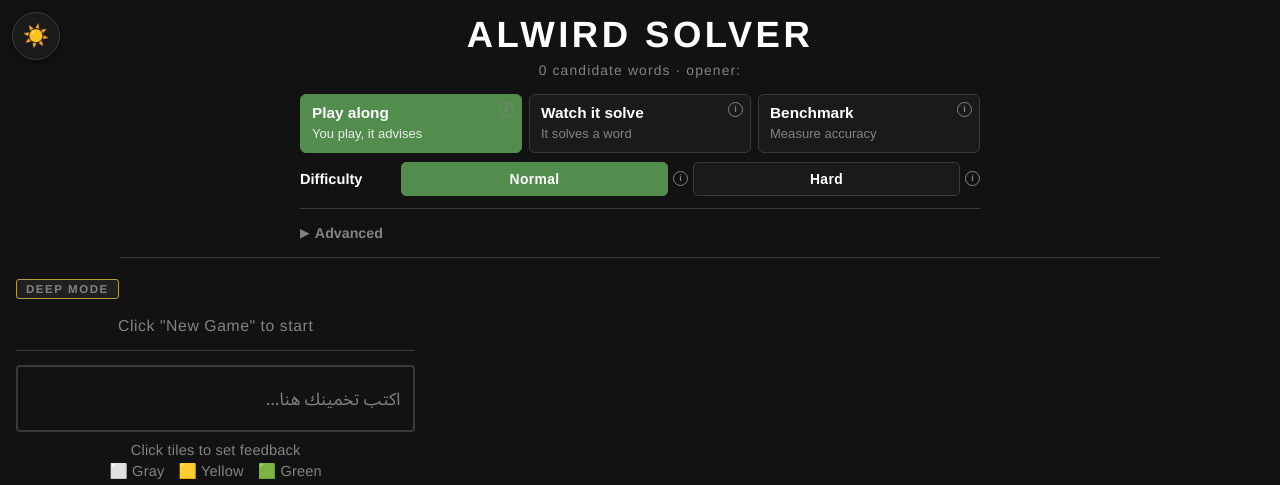
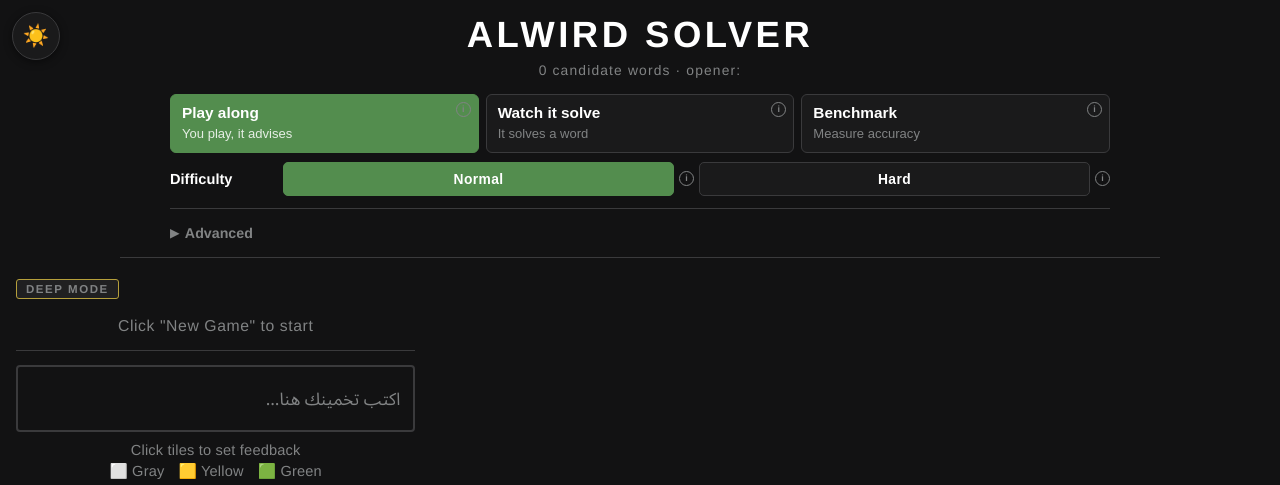
Before and after one commit to AlaaLabban/wordle_solver, a Flask app: page / in a window 1280 px wide. Shown: the top 485 px of the page. Run offline with Flask 3, Linux system fonts and the light colour scheme; parts of the project's set-up code (start-up, migrations or seed data) failed here and were passed over.

Commit message:
Widen the mode menu and fix bar charts stretching on wide panes
The benchmark warning also no longer tells you to switch away from Deep
search. Comparing the two search depths is the whole point of a benchmark,
so the warning now just sets the expectation that the run takes longer.

Charts: .bar-svg is width:100% over a viewBox, so W is a coordinate space
rather than a pixel width. It tracked the container, so a wide pane grew W
while H stayed at 190 — the chart became a long, short strip with thin bars
stranded in enormous slots.

- Cap W at 720. A wide container now scales the whole chart up, bars and
  labels together, instead of stretching it. Narrow screens sit below the
  cap and are unaffected.
- Make bar width proportional to the slot so a 4-bar chart fills its space
  as well as a 16-bar one, with a cap so sparse charts do not grow fat bars.
- Lay a small number of bars out in a centred band rather than spreading
  them over the full width. A 2-bar chart read as two sticks at opposite
  ends of the pane; it is now a centred pair. Widening the bars alone could
  not fix this, and shrinking W to compensate would have scaled the label
  text up with it.
- Stop labelling zero-value bars. An empty benchmark bucket drew a "0" over
  a flat bar, and a distribution with six empty buckets was mostly noise.

Menu: raise the desktop cap from 680px to 940px. At 1920 it was a narrow
island floating above content that ran to 1560px.

```diff
--- a/templates/index.html
+++ b/templates/index.html
@@ -388,8 +388,8 @@ hr { border: none; border-top: 1px solid var(--tile-border); margin: 14px 0; }
   /* The old 2-column grid existed to tame twelve buttons. The menu is now
      seven controls, so a single column reads better and keeps the divider
      and the Advanced disclosure full width. */
-  .mode-menu { max-width: 680px; margin-inline: auto; }
-  .opt-label { min-width: 92px; }
+  .mode-menu { max-width: 940px; margin-inline: auto; }
+  .opt-label { min-width: 104px; }
 
   /* pane = [ game controls | charts ] */
   /* game column grows with the window instead of sitting at a fixed 360px */
@@ -508,7 +508,7 @@ hr { border: none; border-top: 1px solid var(--tile-border); margin: 14px 0; }
       </div>
 
       <div class="inline-warn" id="bench-deep-warn" hidden>
-        <b>Deep search on a benchmark is slow.</b> Every turn of every game searches all 119,961 words, so a large run can take many minutes. Switch to Quick search for fast benchmarks.
+        <b>Deep search makes a benchmark slow.</b> Every turn of every game searches all 119,961 words, so a large run can take many minutes. Comparing the two search depths is exactly what a benchmark is for — just expect a longer wait on this one.
       </div>
 
     </div>
@@ -842,9 +842,23 @@ function drawBarChart(host, bars, opts = {}) {
   if (!bars || !bars.length) { host.innerHTML = '<div class="chart-empty">— no data yet —</div>'; return; }
 
   const maxVal = opts.maxValue != null ? opts.maxValue : Math.max(...bars.map(b => b.value), 1e-9);
-  const W = Math.max(host.clientWidth || 460, bars.length * 22);
-  const slot = W / bars.length;
-  const barW = Math.max(10, Math.min(slot - 12, 64));
+  /* The SVG is width:100% over a viewBox, so W is a coordinate space rather
+     than a pixel width. Letting it track the container meant a wide pane grew
+     W while H stayed at 190, stretching the chart into a long, short strip
+     with thin bars stranded in huge slots. Capping W makes a wide container
+     scale the whole chart up — bars, labels and all — instead. */
+  const W = Math.max(Math.min(host.clientWidth || 460, 720), bars.length * 22);
+  /* With only a few bars, spreading them over the full width leaves them
+     marooned in enormous slots. Lay them out in a centred band instead, so a
+     2-bar chart reads as a tidy pair rather than two sticks at opposite ends.
+     Widening the bars instead would not work: the bar cap has to stay modest,
+     and shrinking W to compensate would scale the label text up with it. */
+  const bandW  = Math.min(W, Math.max(bars.length * 110, 200));
+  const bandX  = (W - bandW) / 2;
+  const slot   = bandW / bars.length;
+  /* Proportional to the slot so a 4-bar chart fills its space as well as a
+     16-bar one does; the 110 cap stops a sparse chart growing fat bars. */
+  const barW = Math.max(10, Math.min(slot - 12, slot * 0.72, 110));
   const H = 190, padTop = 24, padBot = 48;
   const plotH = H - padTop - padBot;
 
@@ -873,7 +887,7 @@ function drawBarChart(host, bars, opts = {}) {
 
   bars.forEach((b, i) => {
     const h = Math.max(2, plotH * (b.value / maxVal));
-    const x = i * slot + (slot - barW) / 2;
+    const x = bandX + i * slot + (slot - barW) / 2;
     const y = padTop + plotH - h;
 
     const rect = document.createElementNS(NS, 'rect');
@@ -888,7 +902,9 @@ function drawBarChart(host, bars, opts = {}) {
     rect.addEventListener('mouseleave', () => { rect.classList.remove('hl'); ChartTip.hide(); });
     svg.appendChild(rect);
 
-    if (showValues && labelled.has(i)) {
+    // A row of "0" labels over flat bars is pure noise — the axis already
+    // says which bucket is empty.
+    if (showValues && labelled.has(i) && b.value > 0) {
       const val = document.createElementNS(NS, 'text');
       val.setAttribute('x', x + barW / 2); val.setAttribute('y', y - 5);
       val.setAttribute('text-anchor', 'middle'); val.setAttribute('class', 'bar-val');
```
